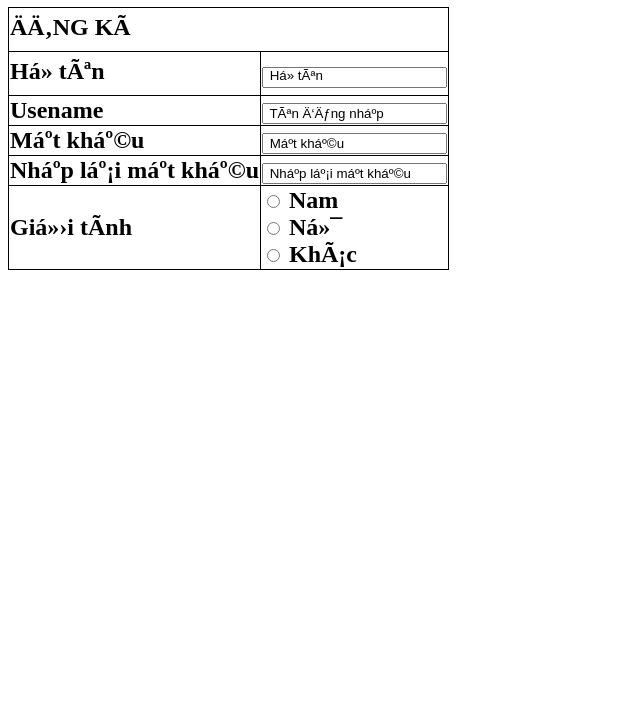
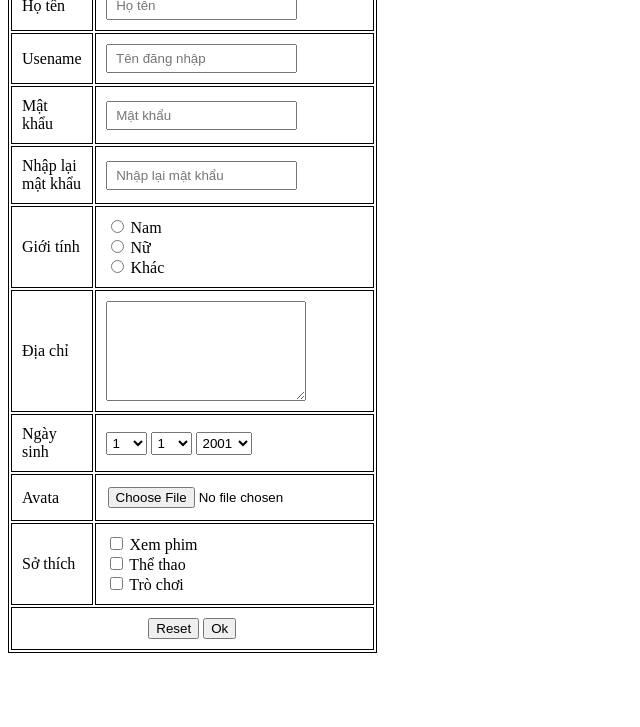
Before and after one commit to Vonguyentrunghau/tkw_vonguyentrunghau_23TCHTH12B, a plain HTML site: page index.html in a window 1280 px wide. Shown: the part 73-800 px from the top of the page, without its empty margins (0-640 px from the left). Drawn offline with Linux system fonts and the light colour scheme.

Commit message:
Add files via upload

```diff
--- a/index.html
+++ b/index.html
@@ -1,56 +1,57 @@
-<!DOCTYPE html>
-<html lang="en">
-    <meta charset="UTF-8 /">
-        <title>Bai kiem tra HTML - hau </title>
+<!doctype ... >
 <html>
     <head>
+        <title> Bài kiểm tra HTML - môn học thiết kế web </title>
         <style>
-      table, th, td {
+               table, tr, td {
               border: 1px solid black;
-        border-collapse: collapse;
+            }
+            table.center {
+              margin-left: auto;
+              margin-right: auto;
             }
         </style>
+                          <link rel="stylesheet" href="stay.css">
+
     </head>
     <body>
-
-      <h1>Bai kiem tra HTML - mon thiet ke web</h1>
-      <h2>
         <form action="">
         <table>
             <tr>
-                  <td colspan="2"> <span style="font-weight: bold;"> ĐĂNG KÝ </span> </td>
+                <th colspan="2"> <span style="font-weight: bold;"> ĐĂNG KÝ </span> </th>
             </tr>
             <tr>
                 <td>
-                      <label for="fname"> Họ tên </label><br>
+                    <label for="fname">Họ tên</label>
 
                 </td>
                 <td>
-                      <input type="text" id="fname" name="fname" value=" Họ tên "><br>
+                    <input type="text" id="fname" name="fname" placeholder=" Họ tên "style="padding: 5PX;"><br>
+
                 </td>
             </tr>
             <tr>
                 <td>
-                      <label for="lname"> Usename</label><br>
+                    <label for="lname1"> Usename</label><br>
                 </td>
                 <td>
-                      <input type="text" id="lname" name="lname" value=" Tên đăng nhập "><br>
+                    <input type="text" id="lname1" name="lname1" placeholder=" Tên đăng nhập "style="padding: 5PX;"><br>
                 </td>
             </tr>
                 <tr>
                     <td>
-                          <label for="lname"> Mật khẩu </label><br>
+                        <label for="lname11"> Mật khẩu </label><br>
                     </td>
                     <td>
-                          <input type="text" id="lname" name="lname" value=" Mật khẩu "><br>
+                        <input type="text" id="lname11" name="lname11" placeholder=" Mật khẩu "style="padding: 5PX;"><br>
                     </td>
                 </tr>
                 <tr>
                     <td>
-                          <label for="lname"> Nhập lại mật khẩu </label><br>
+                        <label for="lname111"> Nhập lại mật khẩu </label><br>
                     </td>
                     <td>
-                          <input type="text" id="lname" name="lname" value=" Nhập lại mật khẩu "><br>
+                        <input type="text" id="lname111" name="lname111" placeholder=" Nhập lại mật khẩu" style="padding: 5PX;"><br>
                     </td>
                 </tr>
                 <tr>
@@ -66,11 +67,107 @@
                           <label for="javascript"> Khác </label><br>
                     </td>
                 </tr>
-
+                <tr>
+                    <td>
+                        Địa chỉ
+                    </td>
+                    <td>
+                        <textarea name="message" style="width:200px; height:100px;"></textarea><br>
+                    </td>
                 </tr>
-
-
+                <tr>
+                    <td>
+                        Ngày sinh
+                    </td>
+                    <td>
+                        <select id="day" name="day"style="padding: 2PX;">
+                            <option value="Ngày" selected>1</option>
+                          <option value="1">1</option>
+                          <option value="2">2</option>
+                          <option value="3">3</option>
+                          <option value="4">4</option>
+                          <option value="5">4</option>
+                          <option value="6">6</option>
+                          <option value="7">7</option>
+                          <option value="8">8</option>
+                          <option value="9">9</option>
+                          <option value="10">10</option>
+                          <option value="11">11</option>
+                          <option value="12">12</option>
+                          <option value="13">13</option>
+                          <option value="14">14</option>
+                          <option value="15">15</option>
+                          <option value="16">16</option>
+                          <option value="17">17</option>
+                          <option value="18">18</option>
+                          <option value="19">19</option>
+                          <option value="20">20</option>
+                          <option value="21">21</option>
+                          <option value="22">22</option>
+                          <option value="23">23</option>
+                          <option value="24">24</option>
+                          <option value="25">25</option>
+                          <option value="26">26</option>
+                          <option value="27">27</option>
+                          <option value="28">29</option>
+                          <option value="30">30</option>
+                          <option value="31">31</option>
+                        </select>
+                        <select id="Tháng" name="Tháng"style="padding: 2PX;">
+                            <option value="Tháng" selected>1</option>
+                            <option value="1">1</option>
+                            <option value="2">2</option>
+                            <option value="3">3</option>
+                            <option value="4">4</option>
+                            <option value="5">4</option>
+                            <option value="6">6</option>
+                            <option value="7">7</option>
+                            <option value="8">8</option>
+                            <option value="9">9</option>
+                            <option value="10">10</option>
+                            <option value="11">11</option>
+                            <option value="12">12</option>
+                        </select>
+                        <select id=" Năm" name="Năm"style="padding: 2PX;" >
+                            <option value="Năm" selected>2001</option>
+                            <option value="1">2001</option>
+                            <option value="2">2002</option>
+                            <option value="3">2003</option>
+                            <option value="4">2004</option>
+                            <option value="5">2005</option>
+                            <option value="6">2006</option>
+                            <option value="7">2007</option>
+                            <option value="8">2008</option>
+                            <option value="9">2009</option>
+                            <option value="10">2010</option>
+                        </select>
+                    </td>
+                </tr>
+                <tr>
+                    <td>
+                        Avata
+                    </td>
+                    <td>
+                        <input type="file" value="Choose File"style="padding: 2PX;">
+                    </td>
+                </tr>
+                <tr>
+                    <td>
+                        Sở thích
+                    </td>
+                    <td>
+                        <input type="checkbox" id="vehicle1" name="vehicle1" value="Bike">
+                        <label for="vehicle1"> Xem phim </label><br>
+                        <input type="checkbox" id="vehicle2" name="vehicle2" value="Car">
+                        <label for="vehicle2"> Thể thao </label><br>
+                        <input type="checkbox" id="vehicle3" name="vehicle3" value="Boat">
+                        <label for="vehicle3"> Trò chơi </label><br>
+                    </td>
+                </tr>
+                <tr>
+                    <th colspan="2"> <input type="reset" value="Reset"> <input type="submit" value="Ok"> </th>
+                </tr>
             </table>
-
+        </form>
     </body>
 </html>
--- /dev/null
+++ b/stay.css
@@ -0,0 +1,9 @@
+            input table, th, td {
+              border: 1px solid black;
+              width: 10px;
+                padding: 10px;
+            }
+            table.center {
+              margin-left: auto;
+              margin-right: auto;
+            }
```
Lines whose indentation alone changed are shown as unchanged.
